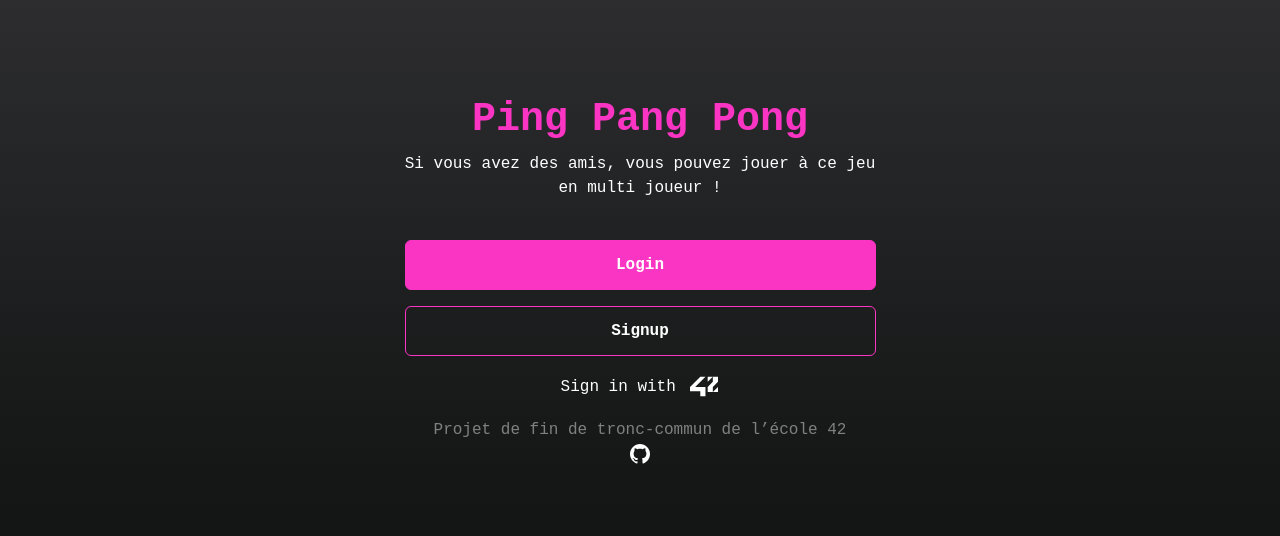
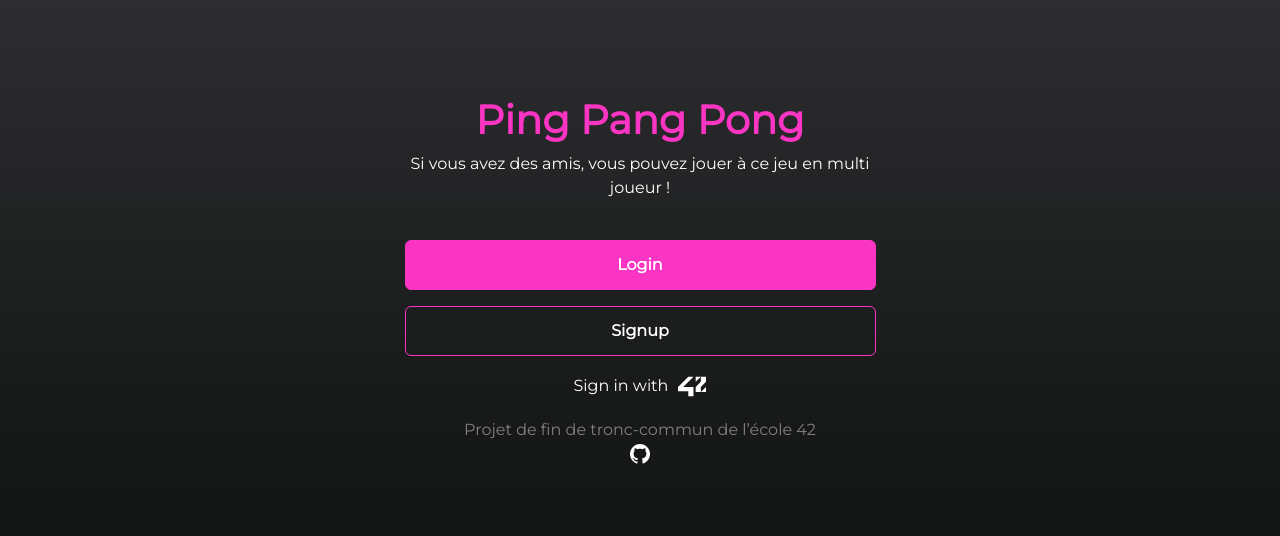
Before and after one commit to AntoineA67/ft_transcendence, a React (Create React App) app in the folder srcs/frontend/: page /login in a window 1280 px wide. Shown: the top 536 px of the page. Built offline with nearby package versions, Linux system fonts and the light colour scheme; no server answers.

Commit message:
font change

```diff
--- a/srcs/frontend/public/index.html
+++ b/srcs/frontend/public/index.html
@@ -8,6 +8,9 @@
   <meta name="theme-color" content="#000000" />
   <meta name="description" content="Web site created using create-react-app" />
   <link rel="apple-touch-icon" href="%PUBLIC_URL%/logo192.png" />
+  <link rel="preconnect" href="https://fonts.googleapis.com">
+  <link rel="preconnect" href="https://fonts.gstatic.com" crossorigin>
+  <link href="https://fonts.googleapis.com/css2?family=Montserrat:wght@400&display=swap" rel="stylesheet">
   <!--
       manifest.json provides metadata used when your web app is installed on a
       user's mobile device or desktop. See https://developers.google.com/web/fundamentals/web-app-manifest/
--- a/srcs/frontend/src/styles/index.css
+++ b/srcs/frontend/src/styles/index.css
@@ -13,7 +13,7 @@ body {
 	min-height: 100vh;
 	color: white;
 	background: linear-gradient(to top, #0a0a0a, #181a1a, #2d2d2f);
-	font-family: monospace !important;
+	font-family: 'Montserrat', sans-serif;
 }
 
 button {
```
